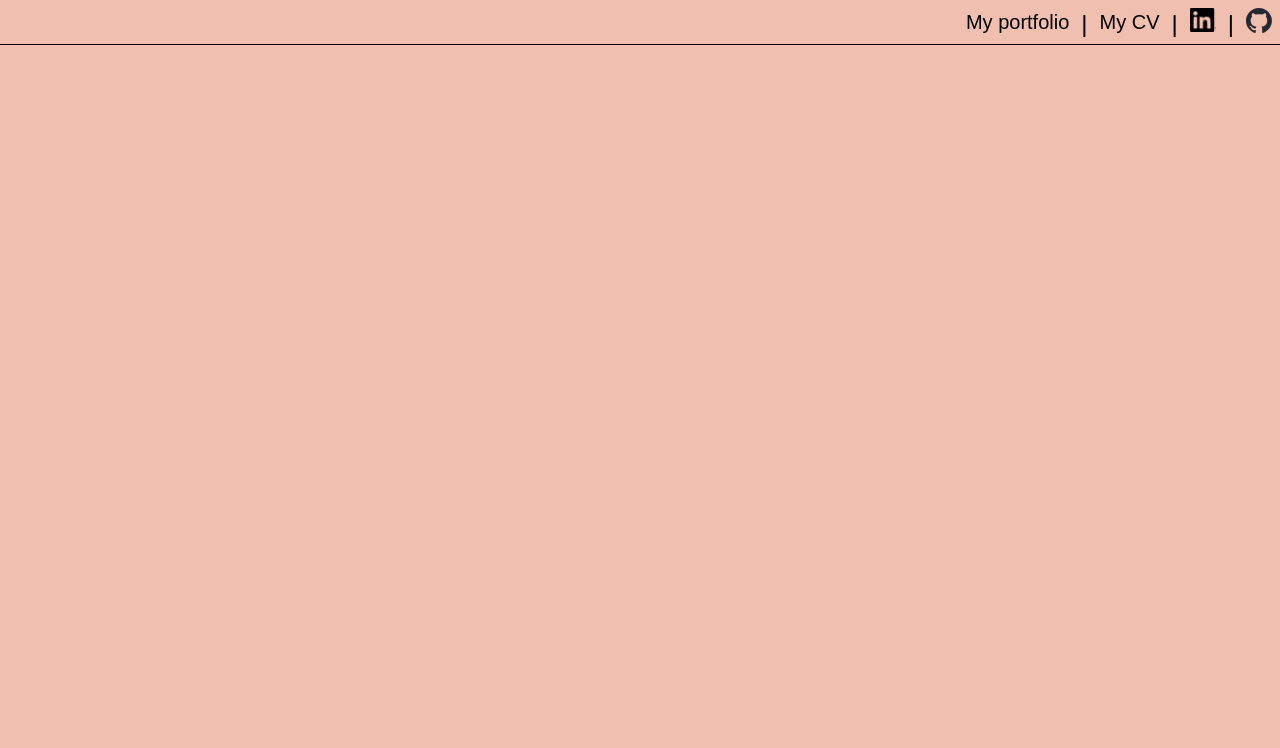
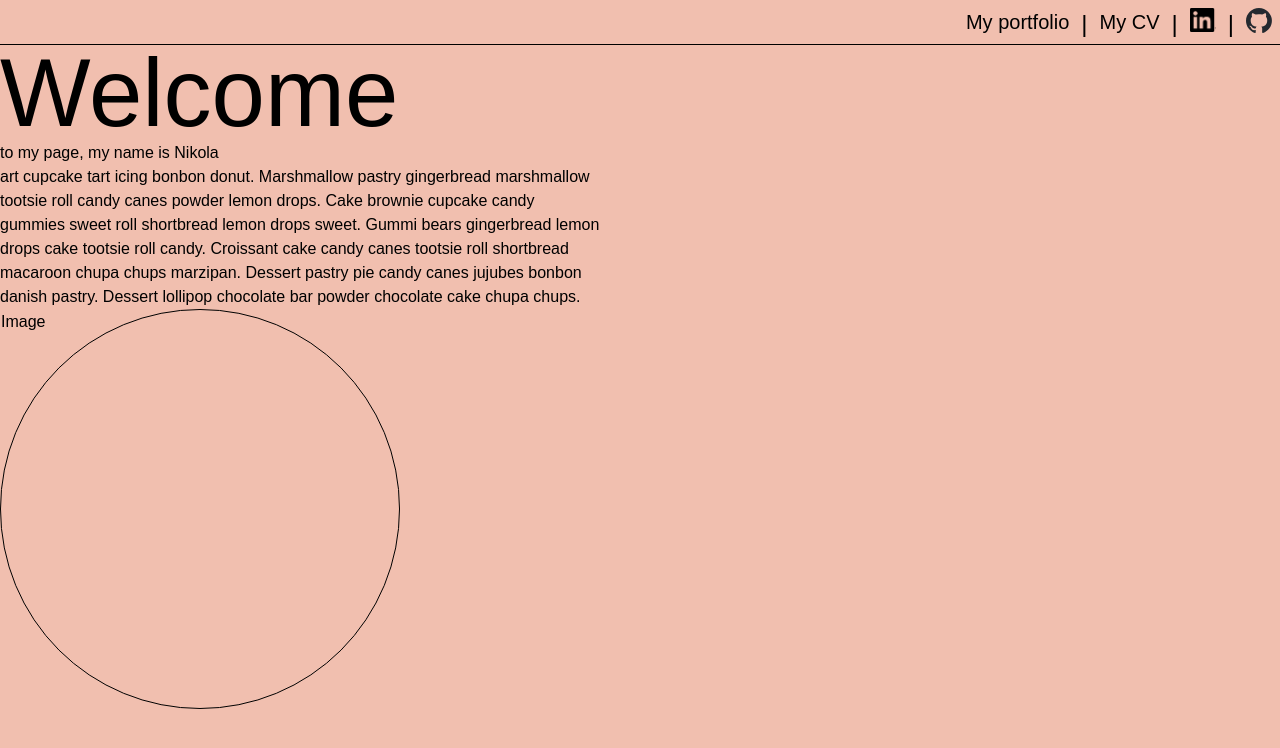
Before and after one commit to Tunyacek/portfolio, a Next.js app: page / in a window 1280 px wide. Shown: the top 748 px of the page. Built offline with nearby package versions, Linux system fonts and the light colour scheme; a web font is replaced by a local one.

Commit message:
feat: initial page test layout

```diff
--- a/src/app/page.tsx
+++ b/src/app/page.tsx
@@ -4,6 +4,29 @@ export default function Home() {
   return (
     <div>
       <Header />
+      <div>
+        <div className="">
+          <div>
+            <h1 className="text-8xl">Welcome</h1>
+          </div>
+          <div>
+            <p>to my page, my name is Nikola</p>
+            <p className="w-150">
+              art cupcake tart icing bonbon donut. Marshmallow pastry
+              gingerbread marshmallow tootsie roll candy canes powder lemon
+              drops. Cake brownie cupcake candy gummies sweet roll shortbread
+              lemon drops sweet. Gummi bears gingerbread lemon drops cake
+              tootsie roll candy. Croissant cake candy canes tootsie roll
+              shortbread macaroon chupa chups marzipan. Dessert pastry pie candy
+              canes jujubes bonbon danish pastry. Dessert lollipop chocolate bar
+              powder chocolate cake chupa chups.{" "}
+            </p>
+          </div>
+        </div>
+        <div className="">
+          <p className="border solid rounded-[100%] h-100 w-100">Image</p>
+        </div>
+      </div>
     </div>
   );
 }
```
